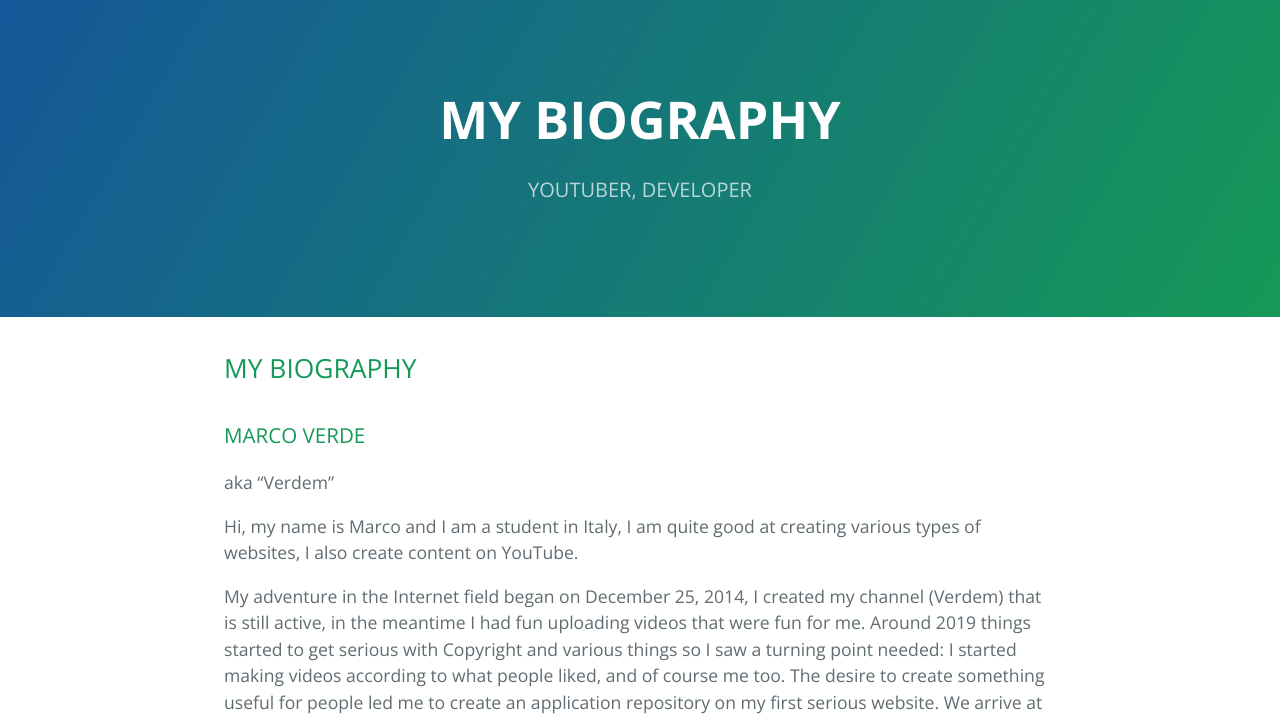
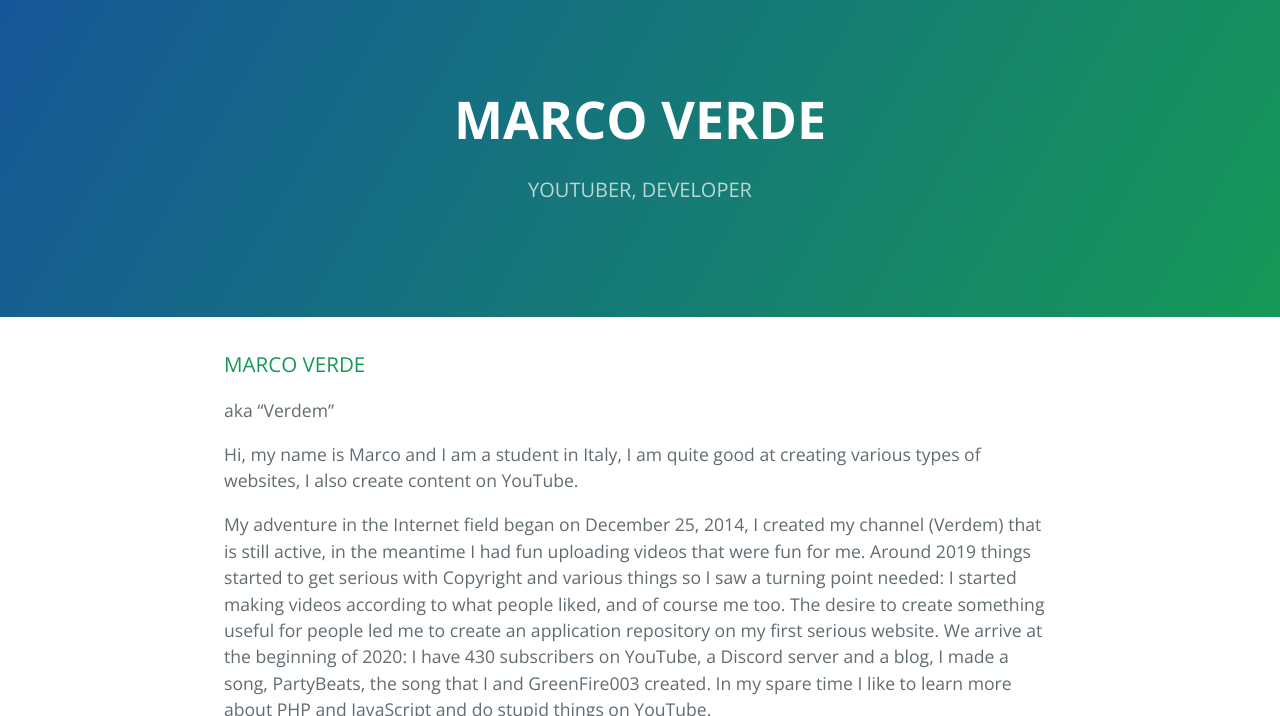
Before and after one commit to Verdem-crypto/verdem-crypto.github.io, a Jekyll site: the page built from index.md, in a window 1280 px wide and 900 px high, cut to the strip 0-716 px from the top of the window. Built offline with Jekyll 4.4.1, drawn with Linux system fonts in a browser that asks for light colours; our own code applies the rules of GitHub Pages for plain Markdown files.

Commit message:
Update index.md

```diff
--- a/index.md
+++ b/index.md
@@ -1,4 +1,3 @@
-## MY BIOGRAPHY
 ### MARCO VERDE
 aka "Verdem"
 
```
